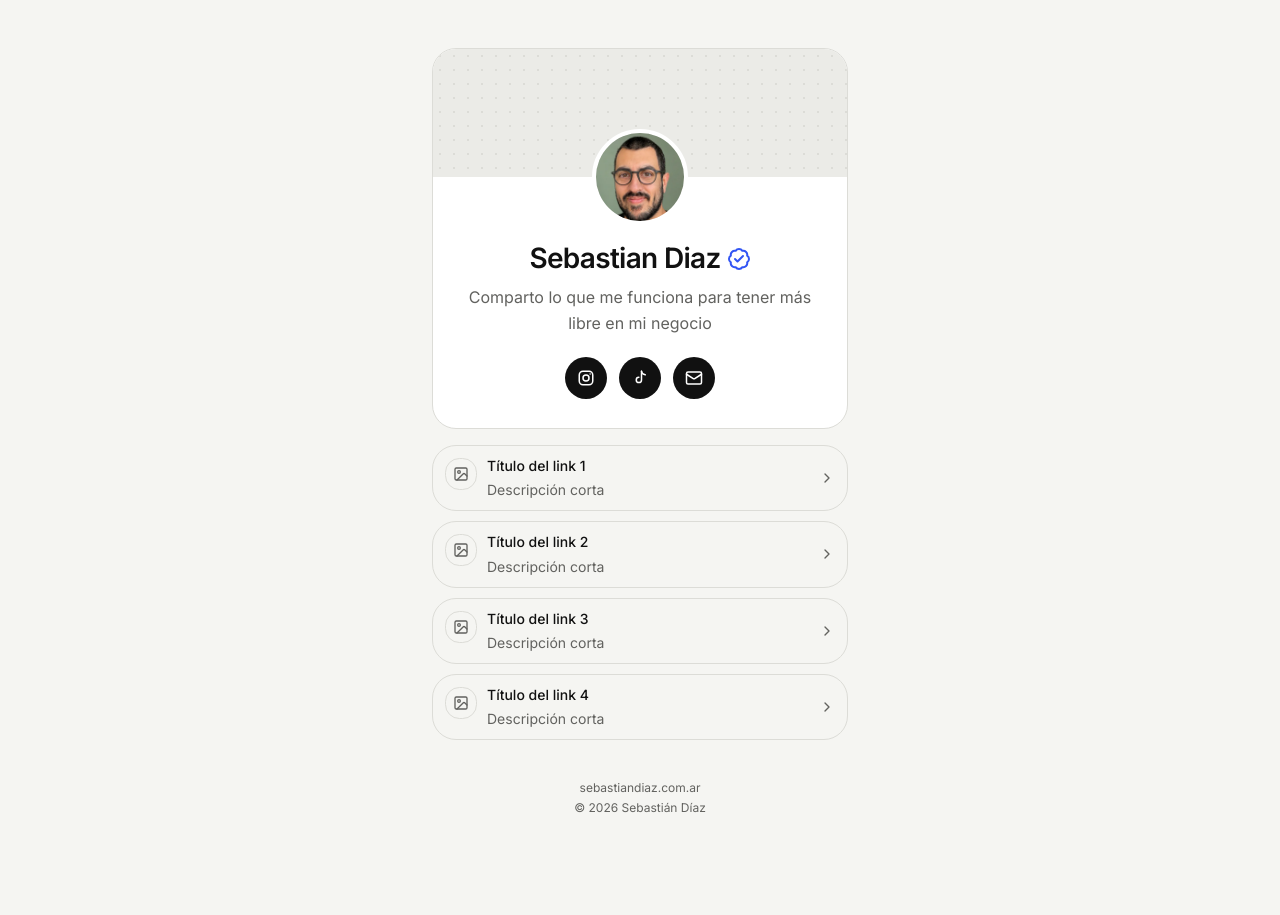
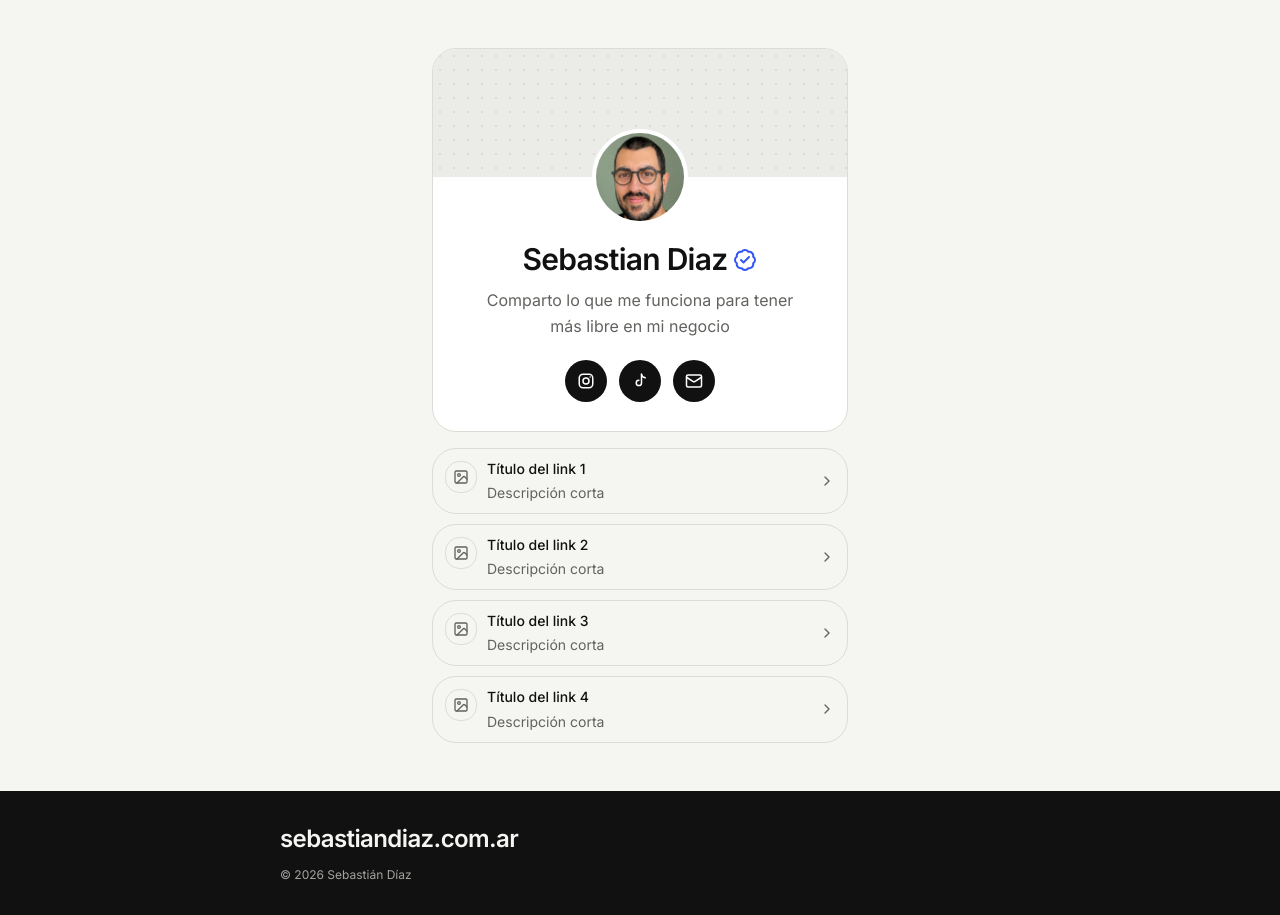
Before and after one commit to sebasw3b/sebastiandiaz, a Next.js app: page /start in a window 1280 px wide. Before the commit the page ends 864 px from the top, so only its background shows below. Built offline with nearby package versions, Linux system fonts and the light colour scheme.

Commit message:
add global site footer and replace arbitrary sizes with scale
Co-Authored-By: Claude Sonnet 5.5 <noreply@anthropic.com>

```diff
--- a/app/layout.tsx
+++ b/app/layout.tsx
@@ -4,6 +4,7 @@ import { Geist_Mono, Inter } from "next/font/google"
 import "./globals.css"
 import { ThemeProvider } from "@/components/theme-provider"
 import { cn } from "@/lib/utils"
+import { SiteFooter } from "@/shared/components/site-footer"
 
 const fontSans = Inter({
   subsets: ["latin", "latin-ext"],
@@ -46,8 +47,11 @@ export default function RootLayout({
         fontSans.variable
       )}
     >
-      <body>
-        <ThemeProvider>{children}</ThemeProvider>
+      <body className="flex min-h-svh flex-col">
+        <ThemeProvider>
+          <div className="flex flex-1 flex-col">{children}</div>
+          <SiteFooter />
+        </ThemeProvider>
       </body>
     </html>
   )
--- a/app/start/_components/profile-header.tsx
+++ b/app/start/_components/profile-header.tsx
@@ -47,7 +47,7 @@ export function ProfileHeader({
           )}
         </div>
 
-        <h1 className="mt-4 flex items-center gap-1.5 font-heading text-[1.75rem] leading-tight font-semibold tracking-tight">
+        <h1 className="mt-4 flex items-center gap-1.5 font-heading text-3xl leading-tight font-semibold tracking-tight">
           {profile.displayName}
           {profile.verified ? (
             <>
@@ -57,11 +57,11 @@ export function ProfileHeader({
           ) : null}
         </h1>
         {profile.category ? (
-          <p className="mt-1 text-[0.9375rem] text-foreground/80">
+          <p className="mt-1 text-sm text-foreground/80">
             {profile.category}
           </p>
         ) : null}
-        <p className="mt-2 max-w-[34ch] text-base leading-relaxed text-pretty text-muted-foreground">
+        <p className="mt-2 max-w-xs text-base leading-relaxed text-pretty text-muted-foreground">
           {profile.bio}
         </p>
 
--- a/app/start/_components/social-links.tsx
+++ b/app/start/_components/social-links.tsx
@@ -13,7 +13,7 @@ export function SocialLinks({ socials }: { socials: SocialLink[] }) {
             aria-label={social.label}
             className={buttonVariants({ size: "icon" })}
           >
-            <SocialIcon platform={social.platform} className="size-[18px]" />
+            <SocialIcon platform={social.platform} className="size-4.5" />
           </a>
         </li>
       ))}
--- a/app/start/_components/start-footer.tsx
+++ /dev/null
@@ -1,10 +0,0 @@
-import type { StartFooter as StartFooterData } from "../_lib/types"
-
-export function StartFooter({ footer }: { footer: StartFooterData }) {
-  return (
-    <footer className="flex flex-col items-center gap-1 text-center text-xs text-muted-foreground">
-      <p>{footer.text}</p>
-      <p>{footer.legal}</p>
-    </footer>
-  )
-}
--- a/app/start/_lib/start-data.ts
+++ b/app/start/_lib/start-data.ts
@@ -40,10 +40,6 @@ const START_PAGE_DATA: StartPageData = {
       href: "#",
     },
   ],
-  footer: {
-    text: "sebastiandiaz.com.ar",
-    legal: "© 2026 Sebastián Díaz",
-  },
 }
 
 export async function getStartPageData(): Promise<StartPageResult> {
--- a/app/start/_lib/types.ts
+++ b/app/start/_lib/types.ts
@@ -27,11 +27,6 @@ export type StartLink = {
   thumbnailUrl?: string
 }
 
-export type StartFooter = {
-  text: string
-  legal: string
-}
-
 /** Reservado para el formulario del diseño (aún sin implementar). */
 export type StartForm = {
   title: string
@@ -44,7 +39,6 @@ export type StartPageData = {
   profile: StartProfile
   socials: SocialLink[]
   links: StartLink[]
-  footer: StartFooter
   form?: StartForm
 }
 
--- a/app/start/page.tsx
+++ b/app/start/page.tsx
@@ -4,7 +4,6 @@ import { notFound } from "next/navigation"
 import { LinkList } from "./_components/link-list"
 import { ProfileHeader } from "./_components/profile-header"
 import { reveal } from "./_components/reveal"
-import { StartFooter } from "./_components/start-footer"
 import { getStartPageData } from "./_lib/start-data"
 
 export const metadata: Metadata = {
@@ -16,12 +15,11 @@ export default async function StartPage() {
   const result = await getStartPageData()
   if (!result.ok) notFound()
 
-  const { profile, socials, links, footer } = result.data
+  const { profile, socials, links } = result.data
   const headerMotion = reveal(0)
-  const footerMotion = reveal(links.length + 1)
 
   return (
-    <main className="mx-auto flex min-h-svh w-full max-w-md flex-col gap-4 px-4 py-6 sm:py-12">
+    <main className="mx-auto flex w-full max-w-md flex-1 flex-col gap-4 px-4 py-6 sm:py-12">
       <div className={headerMotion.className} style={headerMotion.style}>
         <ProfileHeader profile={profile} socials={socials} />
       </div>
@@ -29,13 +27,6 @@ export default async function StartPage() {
       <nav aria-label="Links">
         <LinkList links={links} revealOffset={1} />
       </nav>
-
-      <div
-        className={`mt-auto pt-6 ${footerMotion.className}`}
-        style={footerMotion.style}
-      >
-        <StartFooter footer={footer} />
-      </div>
     </main>
   )
 }
--- /dev/null
+++ b/config/site.ts
@@ -0,0 +1,4 @@
+export const siteFooter = {
+  name: "sebastiandiaz.com.ar",
+  legal: "© 2026 Sebastián Díaz",
+} as const
--- /dev/null
+++ b/shared/components/site-footer.tsx
@@ -0,0 +1,15 @@
+import { siteFooter } from "@/config/site"
+
+// `dark` fija la paleta oscura del footer también en modo claro.
+export function SiteFooter() {
+  return (
+    <footer className="dark w-full bg-background text-foreground">
+      <div className="mx-auto flex w-full max-w-md flex-col gap-3 px-4 py-8 sm:max-w-3xl sm:px-6">
+        <p className="text-2xl font-semibold tracking-tight">
+          {siteFooter.name}
+        </p>
+        <p className="text-xs text-muted-foreground">{siteFooter.legal}</p>
+      </div>
+    </footer>
+  )
+}
```
